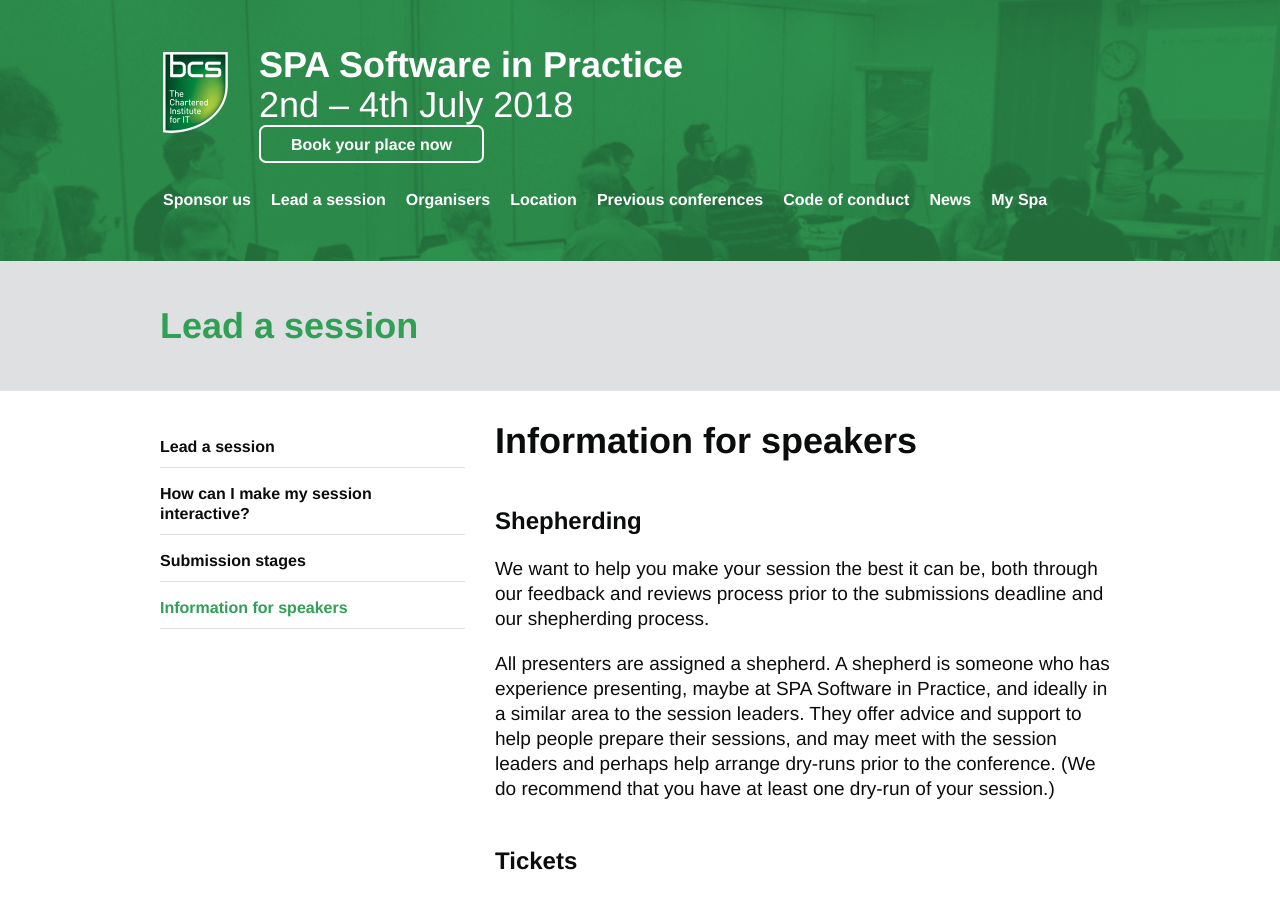
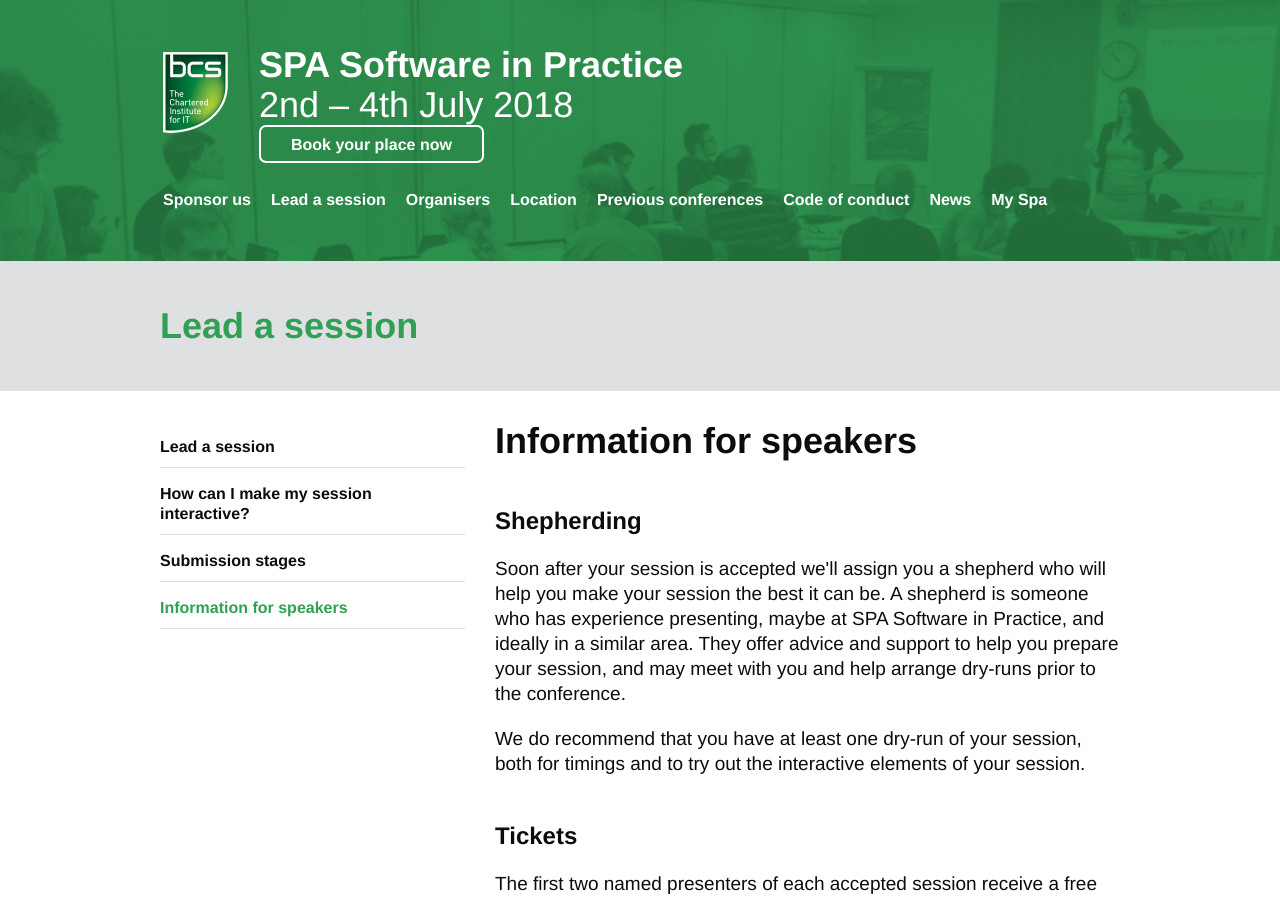
Before and after one commit to spaconference/spa-website, a Jekyll site: the page built from info-for-speakers.md, in a window 1280 px wide and 900 px high. Built offline with Jekyll 4.4.1, drawn with Linux system fonts in a browser that asks for light colours.

Commit message:
Use 2nd person more consistently in shepherding info
This is more similar to the rest of this page, and makes it clearer that it's
aimed at accepted speakers.

```diff
--- a/info-for-speakers.md
+++ b/info-for-speakers.md
@@ -7,8 +7,8 @@
 <h1>Information for speakers</h1>
 
 <h2>Shepherding</h2>
-<p>We want to help you make your session the best it can be, both through our feedback and reviews process prior to the submissions deadline and our shepherding process.</p>
-<p>All presenters are assigned a shepherd. A shepherd is someone who has experience presenting, maybe at {{ site.conference.name }}, and ideally in a similar area to the session leaders. They offer advice and support to help people prepare their sessions, and may meet with the session leaders and perhaps help arrange dry-runs prior to the conference. (We do recommend that you have at least one dry-run of your session.)</p>
+<p>Soon after your session is accepted we'll assign you a shepherd who will help you make your session the best it can be. A shepherd is someone who has experience presenting, maybe at {{ site.conference.name }}, and ideally in a similar area. They offer advice and support to help you prepare your session, and may meet with you and help arrange dry-runs prior to the conference.</p>
+<p>We do recommend that you have at least one dry-run of your session, both for timings and to try out the interactive elements of your session.</p>
 
 <h2>Tickets</h2>
 <p>The first two named presenters of each accepted session receive a free ticket to {{ site.conference.name }}. If you have already purchased a ticket before the programme is announced, contact the organisers to receive a full refund. See our <a href="{{ '/terms-and-conditions.html' | relative_url }}">terms and conditions</a>.</p>
```
